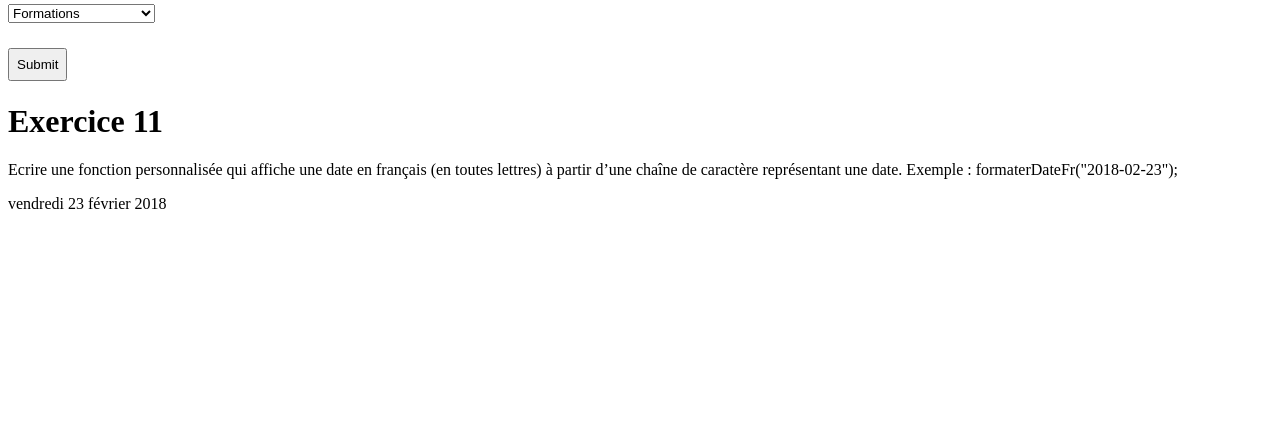
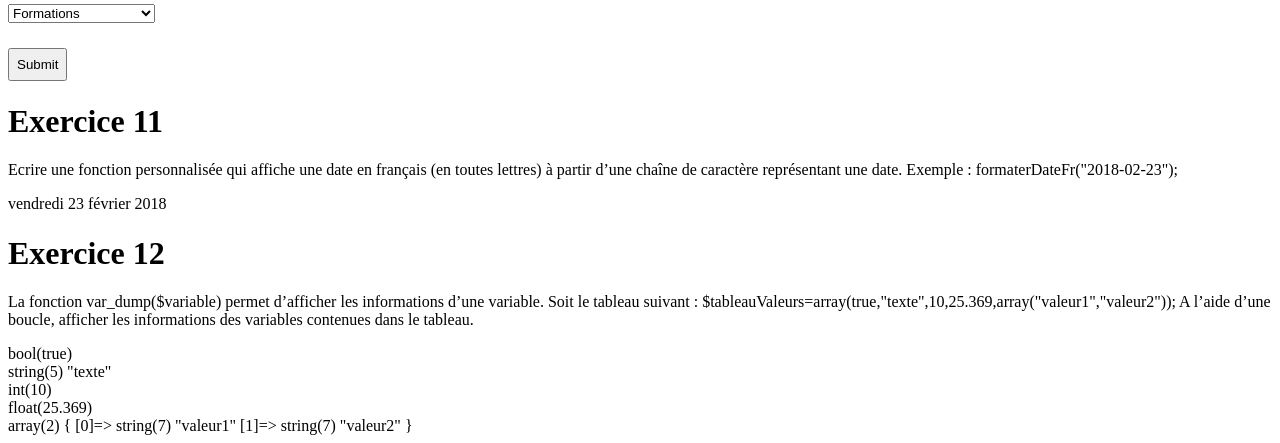
Before and after one commit to Fvtimv/Exercise-PHP-2, a PHP site: page / in a window 1280 px wide. Shown: the part 2381-2824 px from the top of the page. Before the commit the page ends 2590 px from the top, so only its background shows below. Run offline with PHP 8.4, Linux system fonts and the light colour scheme.

Commit message:
Exercise 12 Complete with a var_dump and foreach

```diff
--- a/index.php
+++ b/index.php
@@ -382,3 +382,24 @@ function formaterDateFr($date){
 formaterDateFr("2018-02-23"); // ou formaterDateFr($date)
 
 ?>
+
+
+<h1>Exercice 12</h1>
+
+<p>La fonction var_dump($variable) permet d’afficher les informations
+    d’une variable. Soit le tableau suivant :
+    $tableauValeurs=array(true,"texte",10,25.369,array("valeur1","valeur2"));
+    A l’aide d’une boucle, afficher les informations des variables contenues
+    dans le tableau.</p>
+
+<?php
+
+$tableauValeurs = array (true, "texte", 10, 25.369,
+                array ("valeur1","valeur2"));
+
+    foreach ($tableauValeurs as $value) {
+        echo var_dump($value) ;
+        echo "<br>";
+    }
+
+?>
```
